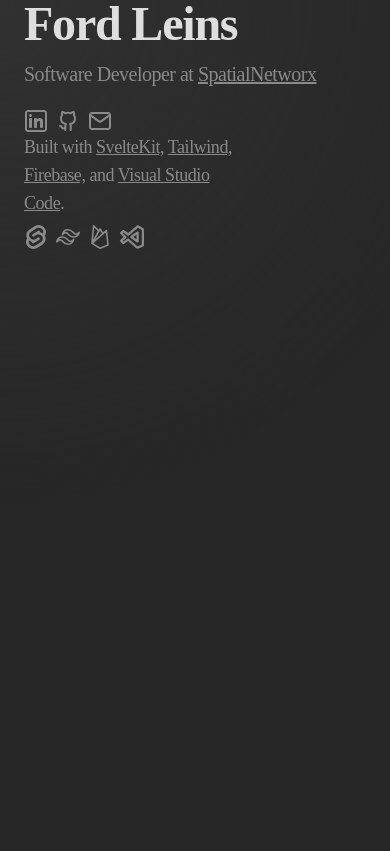
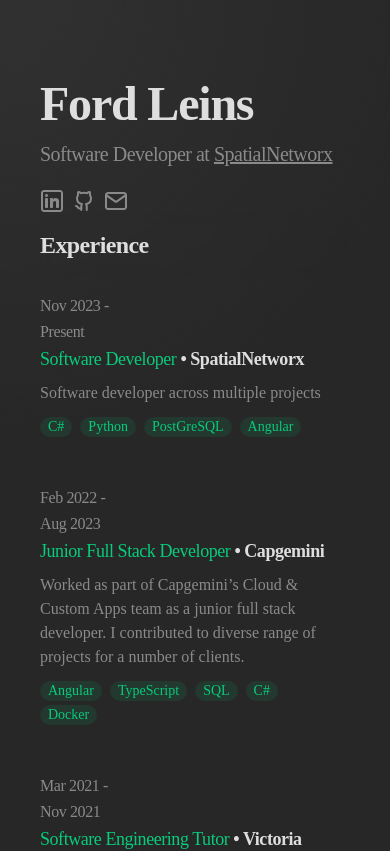
Before and after one commit to HotWheelsTony/fordleins-dev, a SvelteKit app: page / in a window 390 px wide. Shown: the top 851 px of the page. Built offline with nearby package versions, Linux system fonts and the light colour scheme; a web font is replaced by a local one.

Commit message:
Add static glow on small screens

```diff
--- a/src/routes/+page.svelte
+++ b/src/routes/+page.svelte
@@ -16,7 +16,7 @@
 
     const updateMousePos = (event) => {
         document
-            .getElementById("background")
+            .getElementById("lg-bg")
             .style.setProperty(
                 "background",
                 `radial-gradient(600px at ${event.clientX}px ${event.clientY}px, rgba(49, 49, 49, 0.5), transparent 50%)`,
@@ -24,12 +24,20 @@
     };
 </script>
 
-<div id="background" class="fixed inset-0 -z-10" />
+<div id="lg-bg" class="hidden lg:block fixed inset-0 -z-10" />
+<div id="sm-bg" class="glow lg:hidden fixed inset-0 -z-10" />
 
-<div class="mx-auto h-screen max-w-screen-xl px-6 lg:py-0 lg:px-20">
+<div
+    class="mx-auto min-h-screen lg:h-screen max-w-screen-xl px-10 py-20 lg:py-0 lg:px-16"
+>
     <div class="lg:flex lg:justify-between lg:gap-4 h-full">
         <div class="lg:sticky lg:top-0 lg:py-20 flex flex-col justify-between">
             <Header />
+            <div class="lg:hidden">
+                <Experience />
+                <Projects />
+                <Skills />
+            </div>
             <Footer />
         </div>
         <FlexStack
@@ -52,9 +60,9 @@
 </div>
 
 <style>
-    #background {
+    .glow {
         background: radial-gradient(
-            1000px at 0px 0px,
+            900px at 0px 0px,
             rgba(49, 49, 49, 1),
             transparent 50%
         );
```
